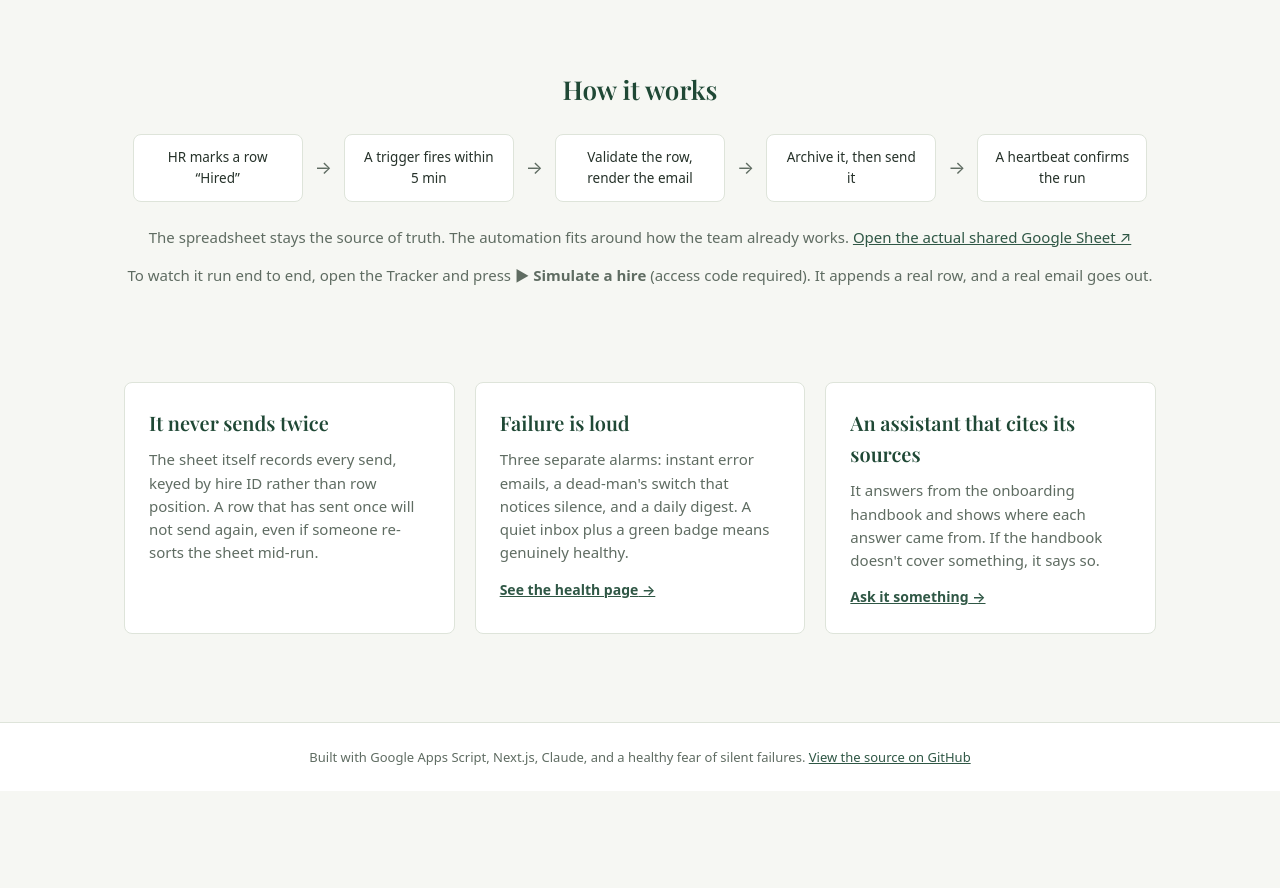
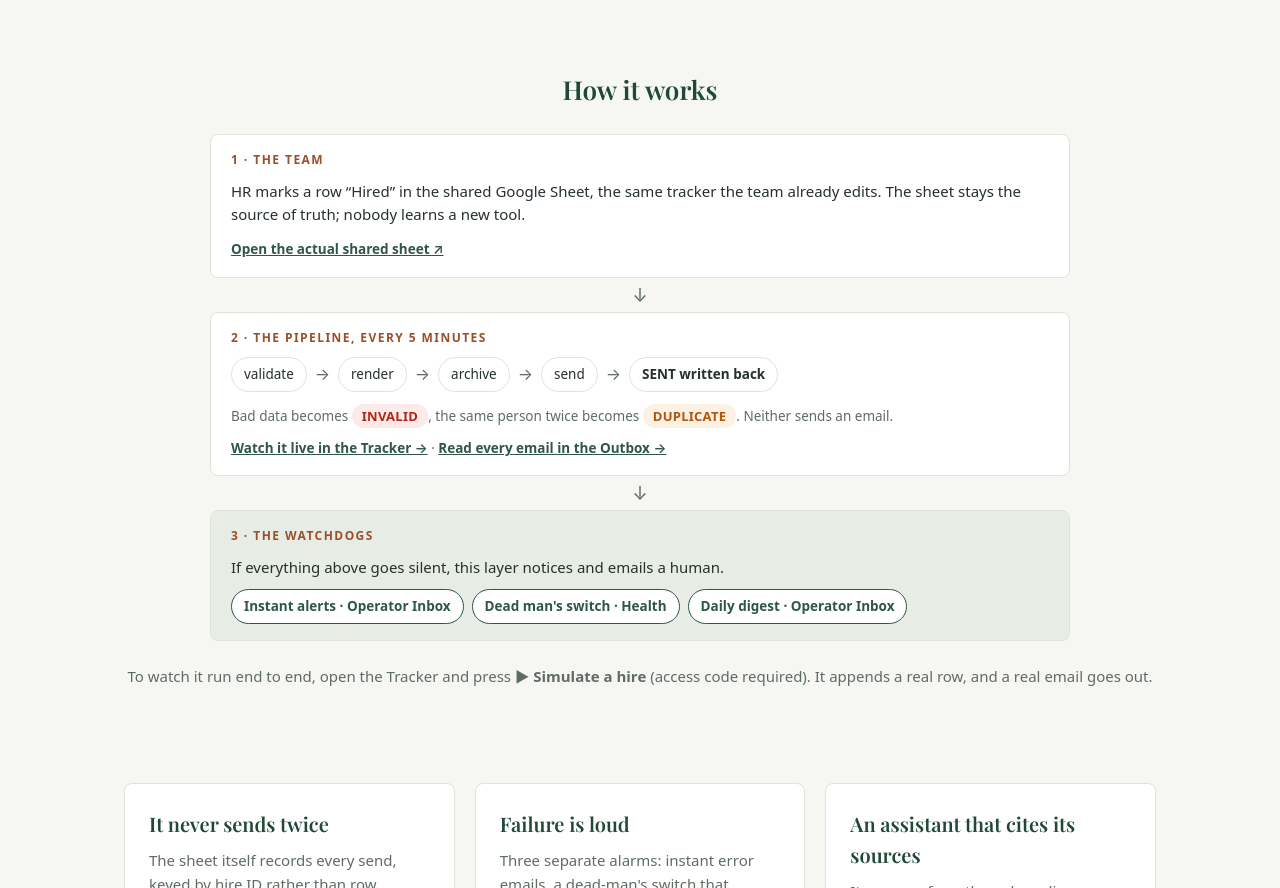
Before and after one commit to averatec0773/welcome-copilot, a Next.js app in the folder web/: page / in a window 1280 px wide. Shown: the part 540-1428 px from the top of the page. Before the commit the page ends 1331 px from the top, so only its background shows below. Built offline with nearby package versions, Linux system fonts and the light colour scheme; a web font is replaced by a local one.

Commit message:
three-lane pipeline diagram on landing: team, pipeline with guards, watchdogs

```diff
--- a/web/app/page.tsx
+++ b/web/app/page.tsx
@@ -1,12 +1,47 @@
 import Link from "next/link";
 
-const STEPS = [
-  "HR marks a row “Hired”",
-  "A trigger fires within 5 min",
-  "Validate the row, render the email",
-  "Archive it, then send it",
-  "A heartbeat confirms the run",
+const PIPELINE_STAGES = ["validate", "render", "archive", "send", "SENT written back"];
+
+const WATCHDOGS = [
+  { label: "Instant alerts", where: "Operator Inbox", href: "/console/opsinbox" },
+  { label: "Dead man's switch", where: "Health", href: "/console/health" },
+  { label: "Daily digest", where: "Operator Inbox", href: "/console/opsinbox" },
 ];
+
+function LaneLabel({ children }: { children: React.ReactNode }) {
+  return (
+    <p
+      style={{
+        margin: "0 0 10px", fontSize: 12, fontWeight: 700, letterSpacing: "0.12em",
+        textTransform: "uppercase", color: "var(--terra-ink)",
+      }}
+    >
+      {children}
+    </p>
+  );
+}
+
+function StageChip({ children, strong }: { children: React.ReactNode; strong?: boolean }) {
+  return (
+    <span
+      style={{
+        padding: "6px 12px", borderRadius: 999, border: "1px solid var(--border)",
+        background: "var(--surface)", fontSize: 13.5, whiteSpace: "nowrap",
+        fontWeight: strong ? 700 : 400,
+      }}
+    >
+      {children}
+    </span>
+  );
+}
+
+function DownArrow() {
+  return (
+    <div aria-hidden style={{ textAlign: "center", color: "var(--muted)", fontSize: 18, lineHeight: 1, margin: "8px 0" }}>
+      ↓
+    </div>
+  );
+}
 
 const CARDS = [
   {
@@ -77,48 +112,73 @@ export default function Home() {
 
       <section className="container" style={{ padding: "56px 24px" }}>
         <h2 style={{ textAlign: "center", marginBottom: 24 }}>How it works</h2>
-        <div
-          style={{
-            display: "flex", flexWrap: "wrap", alignItems: "stretch", justifyContent: "center", gap: 12,
-          }}
-        >
-          {/* The arrow LEADS its step rather than trailing it. When the strip
-              wraps, a wrapped step carries its arrow down to the new line,
-              so no row ever ends with an arrow pointing at nothing. */}
-          {STEPS.map((step, i) => (
-            <div key={step} style={{ display: "flex", alignItems: "stretch", gap: 12 }}>
-              {i > 0 && (
-                <span
-                  className="hide-sm"
-                  style={{ color: "var(--muted)", fontSize: 18, alignSelf: "center" }}
+        <div style={{ maxWidth: 860, margin: "0 auto" }}>
+          <div className="card" style={{ padding: "16px 20px" }}>
+            <LaneLabel>1 · The team</LaneLabel>
+            <p style={{ margin: "0 0 10px", fontSize: 15 }}>
+              HR marks a row &ldquo;Hired&rdquo; in the shared Google Sheet, the same tracker
+              the team already edits. The sheet stays the source of truth; nobody learns a new
+              tool.
+            </p>
+            <a
+              href="https://docs.google.com/spreadsheets/d/138TahrgW_LzR5h1nIHXqdPtQNxi8jOeQcPeiQdOdO6w/edit"
+              target="_blank"
+              rel="noopener noreferrer"
+              style={{ fontSize: 13.5, fontWeight: 600 }}
+            >
+              Open the actual shared sheet ↗
+            </a>
+          </div>
+          <DownArrow />
+          <div className="card" style={{ padding: "16px 20px" }}>
+            <LaneLabel>2 · The pipeline, every 5 minutes</LaneLabel>
+            <div style={{ display: "flex", flexWrap: "wrap", alignItems: "center", gap: 8 }}>
+              {/* The arrow LEADS its chip: a wrapped chip carries its arrow to
+                  the new line, so no row ends with an arrow pointing at nothing. */}
+              {PIPELINE_STAGES.map((s, i) => (
+                <span key={s} style={{ display: "flex", alignItems: "center", gap: 8 }}>
+                  {i > 0 && (
+                    <span className="hide-sm" style={{ color: "var(--muted)" }}>&rarr;</span>
+                  )}
+                  <StageChip strong={i === PIPELINE_STAGES.length - 1}>{s}</StageChip>
+                </span>
+              ))}
+            </div>
+            <p style={{ margin: "12px 0 0", fontSize: 13.5, color: "var(--muted)" }}>
+              Bad data becomes <span className="badge INVALID">INVALID</span>, the same person
+              twice becomes <span className="badge DUPLICATE">DUPLICATE</span>. Neither sends an
+              email.
+            </p>
+            <p style={{ margin: "10px 0 0", fontSize: 13.5, fontWeight: 600 }}>
+              <Link href="/console/tracker">Watch it live in the Tracker →</Link>
+              <span style={{ color: "var(--muted)", fontWeight: 400 }}> · </span>
+              <Link href="/console/outbox">Read every email in the Outbox →</Link>
+            </p>
+          </div>
+          <DownArrow />
+          <div className="card" style={{ padding: "16px 20px", background: "var(--accent-soft)" }}>
+            <LaneLabel>3 · The watchdogs</LaneLabel>
+            <p style={{ margin: "0 0 10px", fontSize: 15 }}>
+              If everything above goes silent, this layer notices and emails a human.
+            </p>
+            <div style={{ display: "flex", flexWrap: "wrap", gap: 8 }}>
+              {WATCHDOGS.map((w) => (
+                <Link
+                  key={`${w.label}-${w.href}`}
+                  href={w.href}
+                  style={{
+                    padding: "6px 12px", borderRadius: 999, border: "1px solid var(--accent)",
+                    background: "var(--surface)", fontSize: 13.5, fontWeight: 600,
+                    color: "var(--accent)", textDecoration: "none", whiteSpace: "nowrap",
+                  }}
                 >
-                  &rarr;
-                </span>
-              )}
-              <div
-                className="card"
-                style={{
-                  padding: "12px 14px", fontSize: 13.5, textAlign: "center", maxWidth: 170,
-                  display: "flex", alignItems: "center", justifyContent: "center",
-                }}
-              >
-                {step}
-              </div>
+                  {w.label} · {w.where}
+                </Link>
+              ))}
             </div>
-          ))}
+          </div>
         </div>
         <p style={{ textAlign: "center", color: "var(--muted)", fontSize: 15, marginTop: 24 }}>
-          The spreadsheet stays the source of truth. The automation fits around how the team
-          already works.{" "}
-          <a
-            href="https://docs.google.com/spreadsheets/d/138TahrgW_LzR5h1nIHXqdPtQNxi8jOeQcPeiQdOdO6w/edit"
-            target="_blank"
-            rel="noopener noreferrer"
-          >
-            Open the actual shared Google Sheet ↗
-          </a>
-        </p>
-        <p style={{ textAlign: "center", color: "var(--muted)", fontSize: 15, marginTop: 8 }}>
           To watch it run end to end, open the Tracker and press{" "}
           <strong>▶ Simulate a hire</strong> (access code required). It appends a real row, and a
           real email goes out.
```
Also changed, not shown: 1 other file (tests, documents, lock files or other folders).
